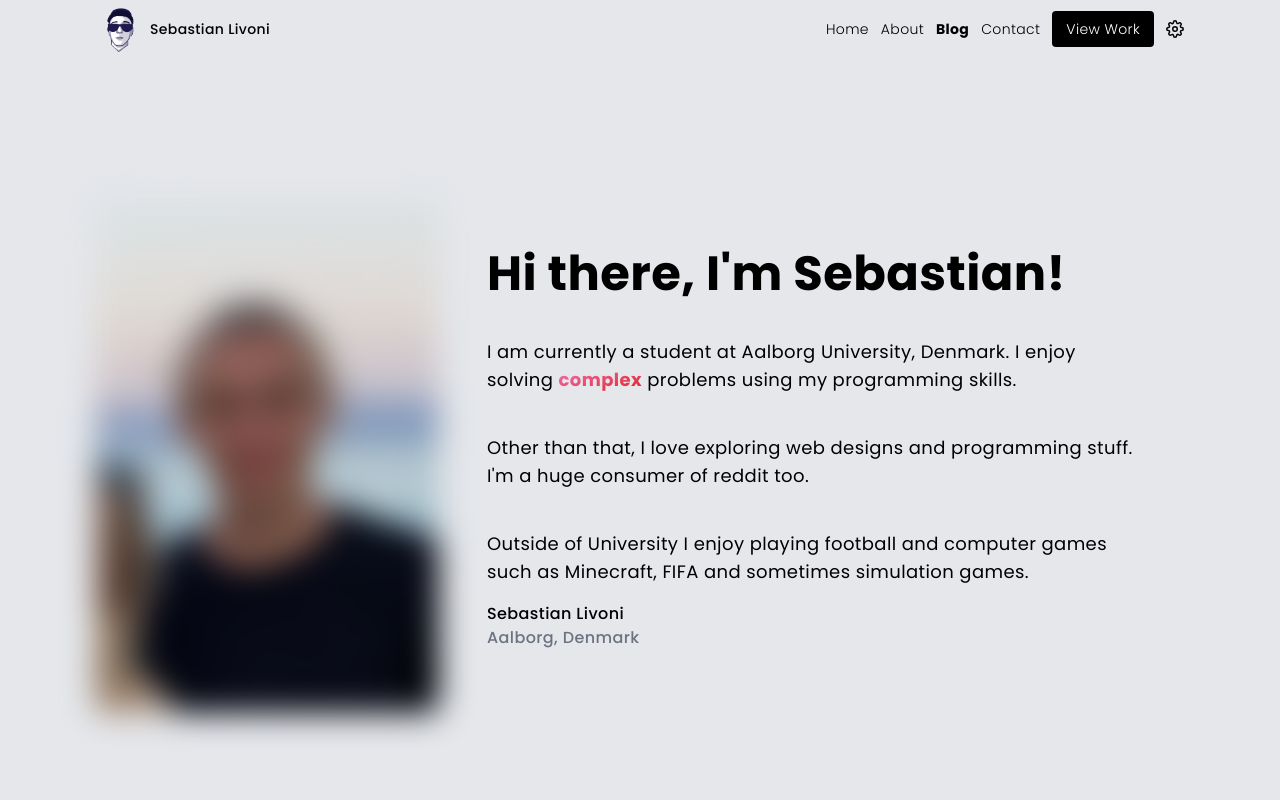
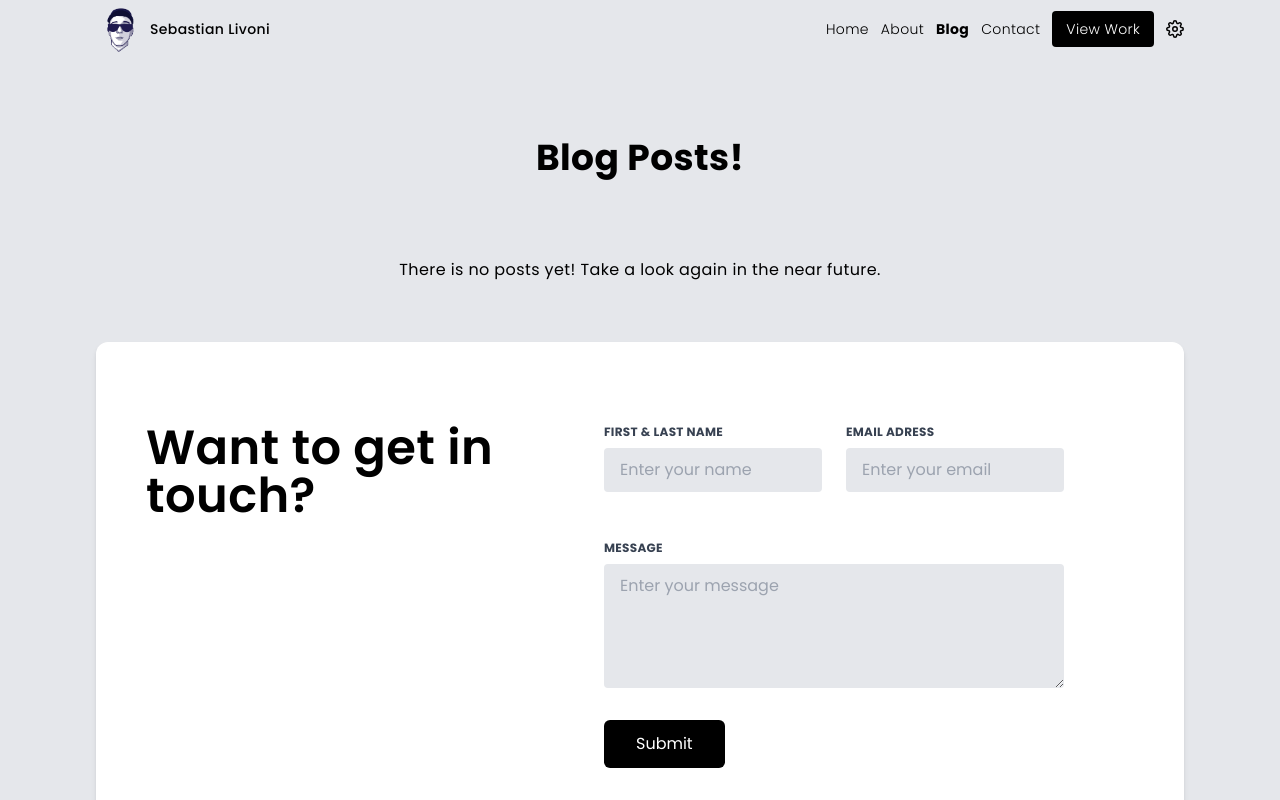
Before and after one commit to sebastianlivoni/personal-website, a React (Create React App) app: page /blog in a window 1280 px wide. Shown: the top 800 px of the page. Built offline with nearby package versions, Linux system fonts and the light colour scheme.

Commit message:
blog posts page without posts

```diff
--- a/src/components/navigation/nav_mobile.js
+++ b/src/components/navigation/nav_mobile.js
@@ -56,9 +56,10 @@ export default function NavMobile() {
             </div>
             <div>
               <div className="my-8 mx-8 font-bold text-xl overflow-x-auto">
-                <div className="flex justify-center">
+                <div className="flex justify-center overflow-scroll">
                   <NavLink to="/" className="mx-4">Home</NavLink>
                   <NavLink to="/about" className="mx-4">About</NavLink>
+                  <NavLink to="/blog" className="mx-4">Blog</NavLink>
                   <NavLink to="/contact" className="mx-4" onClick={Toggle}>Contact</NavLink>
                   {/*<a href="/" className="mx-4">Blog</a>*/}
                 </div>
--- a/src/pages/Blog.js
+++ b/src/pages/Blog.js
@@ -3,6 +3,8 @@ import Footer from '../components/footer';
 import Contact from '../components/contact';
 import Nav from '../components/navigation/nav.jsx';
 import AboutMe from '../components/about';
+import Post from '../posts/first-post'
+
 
 export default function Blog() {
 
@@ -16,7 +18,8 @@ export default function Blog() {
         <Nav sticky={false} />
         <div className="max-w-6xl mx-auto tracking-wide pb-5">
           <div className="mx-8">
-            <AboutMe />
+            <h1 className="text-center text-4xl font-bold dark:text-white my-20">Blog Posts!</h1>
+            <p className="text-center mb-10">There is no posts yet! Take a look again in the near future.</p>
           </div>
         </div>
         <Contact />
--- /dev/null
+++ b/src/posts/first-post.js
@@ -0,0 +1,13 @@
+export default function Post() {
+	return (
+		<>
+			<h1>My first Blog post</h1>
+			<p>Welcome to my first blog post. I will update this page regularly with relevant tips & tricks for myself, and hopefully also for you.</p>
+
+			<p>Look at this awesome background - shit I love that blur. Wish I could find this or Apple made it available for download. Do you know how to get it?</p>
+			<p>Hello</p>
+
+			<p>That was it, see you again soon!</p>
+		</>
+	)
+}
```
